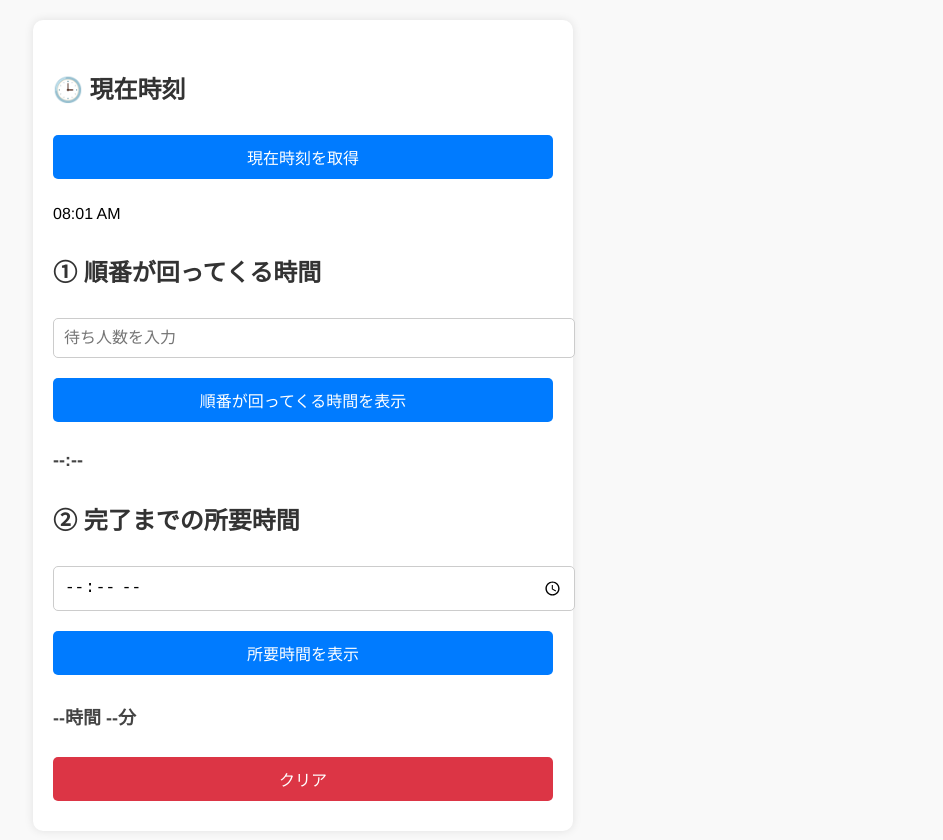
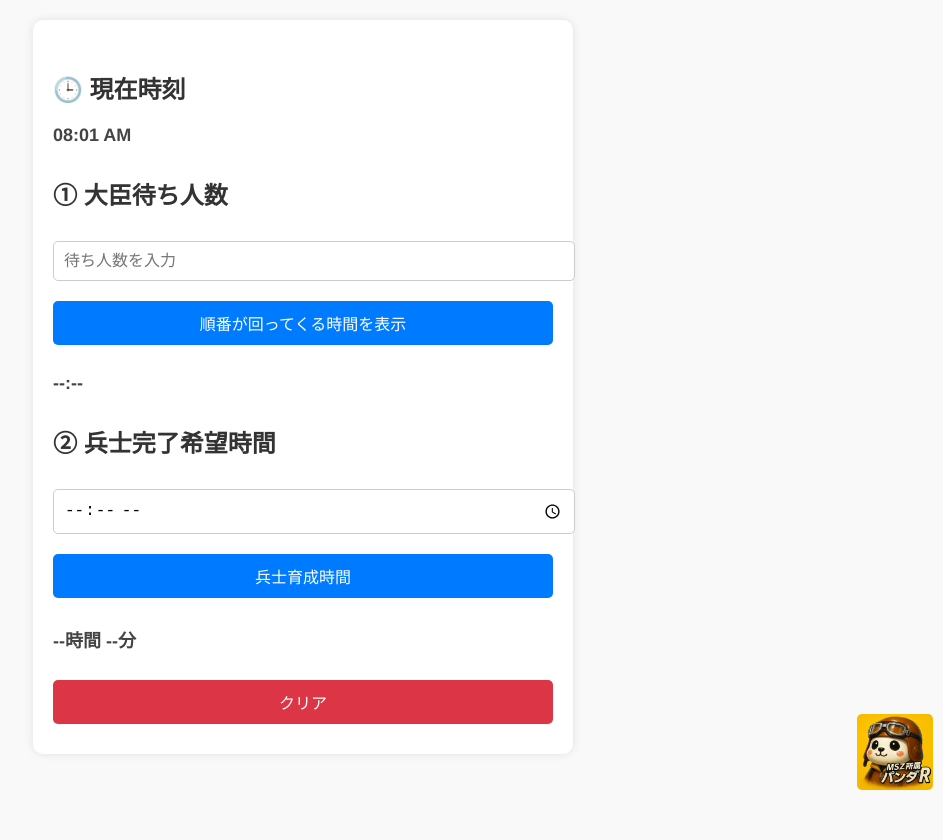
Before and after one commit to fs-sq/PandaRR, a plain HTML site: page index.html in a window 1280 px wide. Shown: the whole page, without its empty margins (337-1280 px from the left). Drawn offline with Linux system fonts and the light colour scheme.

Commit message:
Add files via upload

```diff
--- a/index.html
+++ b/index.html
@@ -10,6 +10,8 @@
       margin: 0;
       padding: 20px;
       background-color: #f9f9f9;
+      position: relative;
+      min-height: 100vh;
     }
     .container {
       max-width: 500px;
@@ -47,26 +49,36 @@
       font-weight: bold;
       color: #444;
     }
+    .footer-img {
+      position: fixed;
+      bottom: 10px;
+      right: 10px;
+      width: 2cm;
+      height: 2cm;
+      object-fit: contain;
+      border-radius: 5px;
+    }
   </style>
 </head>
 <body>
   <div class="container">
     <h2>🕒 現在時刻</h2>
-    <button onclick="setNow()">現在時刻を取得</button>
-    <p id="nowTime">--:--</p>
+    <p class="result" id="nowTime">--:--</p>
 
-    <h2>① 順番が回ってくる時間</h2>
+    <h2>① 大臣待ち人数</h2>
     <input type="number" id="waitCount" min="0" placeholder="待ち人数を入力">
     <button onclick="calcTurnTime()">順番が回ってくる時間を表示</button>
     <p class="result" id="turnTime">--:--</p>
 
-    <h2>② 完了までの所要時間</h2>
+    <h2>② 兵士完了希望時間</h2>
     <input type="time" id="endTime">
-    <button onclick="calcRemainingTime()">所要時間を表示</button>
+    <button onclick="calcRemainingTime()">兵士育成時間</button>
     <p class="result" id="remainingTime">--時間 --分</p>
 
     <button onclick="clearAll()" style="background-color: #dc3545;">クリア</button>
   </div>
+
+  <img src="a.webp" alt="パンダR" class="footer-img">
 
   <script>
     let now = new Date();
```
Also changed, not shown: a.webp (added).
